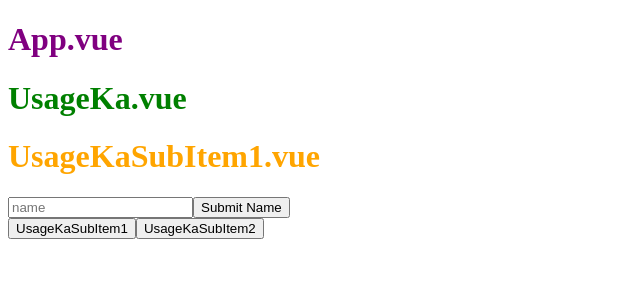
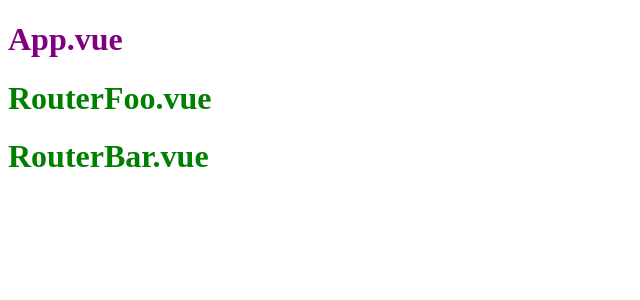
Before and after one commit to aaric/vue-sample, a Vue app: page / in a window 1280 px wide. Shown: the top 300 px of the page, without its empty margins (0-640 px from the left). Built offline with nearby package versions, Linux system fonts and the light colour scheme.

Commit message:
v3.7 vue-router

```diff
--- a/src/App.vue
+++ b/src/App.vue
@@ -1,35 +1,20 @@
 <template>
   <div id="app">
     <h1>App.vue</h1>
-    <!-- <hello-world /> -->
-    <!-- <usage-fetch /> -->
-    <!-- <usage-axios /> -->
-    <!-- <usage-emit /> -->
-    <!-- <payment /> -->
-    <!-- <usage-slot /> -->
-    <usage-ka />
+    <router-foo />
+    <router-bar />
   </div>
 </template>
 
 <script>
-// import HelloWorld from './components/HelloWorld.vue'
-// import UsageFetch from './components/UsageFetch.vue'
-// import UsageAxios from './components/UsageAxios.vue'
-// import UsageEmit from './components/UsageEmit.vue'
-// import Payment from './components/Payment.vue'
-// import UsageSlot from './components/UsageSlot.vue'
-import UsageKa from './components/UsageKa.vue'
+import RouterFoo from './components/RouterFoo.vue'
+import RouterBar from './components/RouterBar.vue'
 
 export default {
   name: "app",
   components: {
-    // HelloWorld
-    // UsageFetch
-    // UsageAxios
-    // UsageEmit
-    // Payment
-    // UsageSlot
-    UsageKa
+    RouterFoo,
+    RouterBar
   }
 };
 </script>
--- /dev/null
+++ b/src/components/RouterBar.vue
@@ -0,0 +1,19 @@
+<template>
+  <div>
+    <h1>{{msg}}</h1>
+  </div>
+</template>
+<script>
+export default {
+  data() {
+    return {
+      msg: 'RouterBar.vue'
+    }
+  }
+}
+</script>
+<style scoped>
+h1 {
+  color: green;
+}
+</style>
--- /dev/null
+++ b/src/components/RouterFoo.vue
@@ -0,0 +1,19 @@
+<template>
+  <div>
+    <h1>{{msg}}</h1>
+  </div>
+</template>
+<script>
+export default {
+  data() {
+    return {
+      msg: 'RouterFoo.vue'
+    }
+  }
+}
+</script>
+<style scoped>
+h1 {
+  color: green;
+}
+</style>
```
